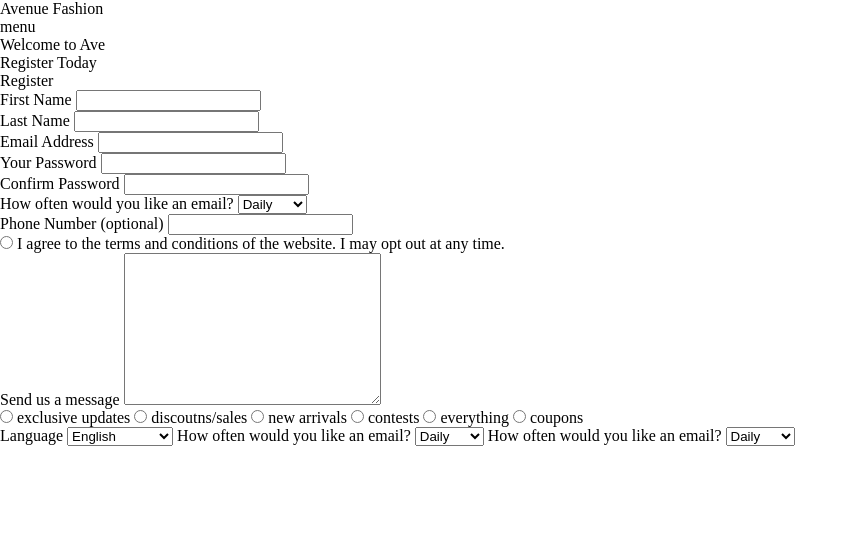
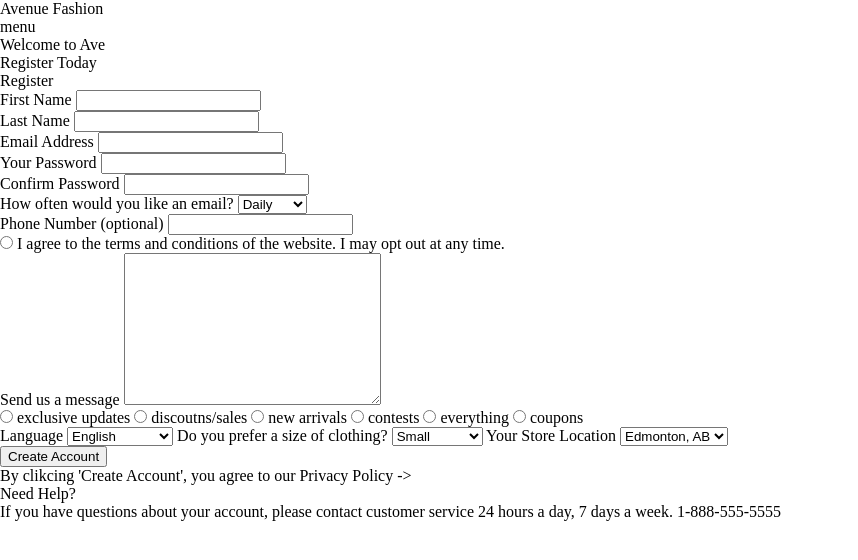
Before and after one commit to CodyRush/avenue-fashion, a website: page src/index.html in a window 1280 px wide. Shown: the whole page, without its empty margins (0-858 px from the left). Drawn offline with Linux system fonts and the light colour scheme.

Commit message:
finished markup for the form element

```diff
--- a/src/index.html
+++ b/src/index.html
@@ -91,23 +91,34 @@
                     <option value="not-supported">Not supported</option>
                     <option value="not-supported">Not supported</option>
                 </select>
-                <label for="">How often would you like an email?</label>
+                <label for="">Do you prefer a size of clothing?</label>
                 <select name="" id="">
-                    <option value="daily">Daily</option>
-                    <option value="monthly">Monthly</option>
-                    <option value="yearly">Yearly</option>
-                    <option value="hourly">Hourly</option>
+                    <option value="small">Small</option>
+                    <option value="medium">Medium</option>
+                    <option value="large">Large</option>
+                    <option value="xl">Extra Large</option>
                 </select>
-                <label for="">How often would you like an email?</label>
+                <label for="">Your Store Location</label>
                 <select name="" id="">
-                    <option value="daily">Daily</option>
-                    <option value="monthly">Monthly</option>
-                    <option value="yearly">Yearly</option>
-                    <option value="hourly">Hourly</option>
+                    <option value="edm">Edmonton, AB</option>
+                    <option value="cgy">Calgary, AB</option>
+                    <option value="sea">Seattle, WA</option>
+                    <option value="ny">New York, NY</option>
                 </select>
             </div>
+            <button type="submit">Create Account</button>
+            <p>By clikcing 'Create Account', you agree to our <span class="legal-link">Privacy Policy</span> -></p>
+
+            <section class="support">
+                <h2>Need Help?</h2>
+                <p>If you have questions about your account, please contact <span class="legal-link">customer service</span> 24 hours a day, 7 days a week. <span class="phone-number">1-888-555-5555</span></p>
+            </section>
         </form>
     </main>
+
+    <footer>
+
+    </footer>
 
 </body>
 
```
